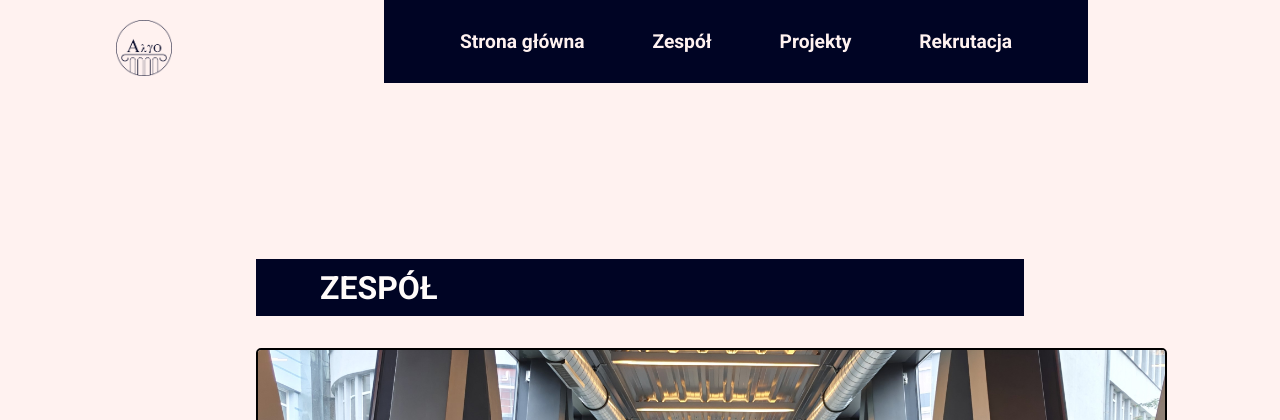
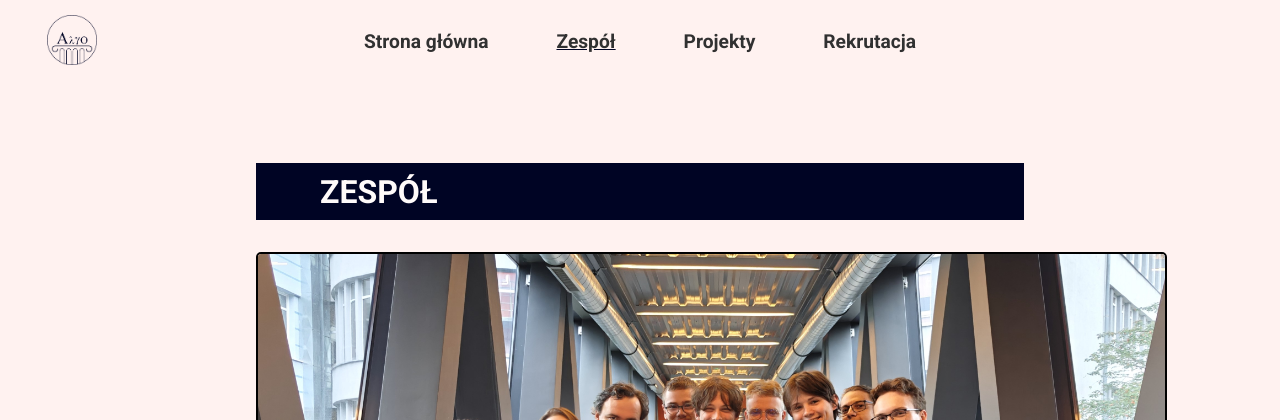
Before and after one commit to KN-Algo/strona-internetowa, a PHP site: page /about.html in a window 1280 px wide. Shown: the top 420 px of the page. Run offline with PHP 8.4, Linux system fonts and the light colour scheme.

Commit message:
reverted the navbar change and added fixed background color

```diff
--- a/about.html
+++ b/about.html
@@ -19,10 +19,7 @@
 </head>
 <nav>
     <ul class="topnav" id="nav-menu">
-        <div class="spacer"></div>
         <img src="/img/logos/logo-white.png" alt="KN ALGO">
-        <div class="spacer"></div>
-        <div class="spacer"></div>
         <li><a href="/">Strona główna</a></li>
         <li><a href="#" class="active-nav">Zespół</a></li>
         <li><a href="projects.html">Projekty</a></li>
@@ -32,9 +29,6 @@
                 <i class="fa fa-bars"></i>
             </a>
         </li>
-        <div class="spacer right"></div>
-        <div class="spacer right"></div>
-        <div class="spacer right"></div>
     </ul>
 </nav>
 <body>
--- a/styles/main.css
+++ b/styles/main.css
@@ -35,7 +35,7 @@ nav ul {
     list-style-type: none;
     margin: 0;
     padding: 0;
-    background-color: #000424;
+    background-color: #fff2f0;
 }
 
 nav li {
@@ -51,21 +51,22 @@ nav li a {
     text-align: center;
     padding: 14px 16px;
     text-decoration: none;
-    color: #fff2f0;
 }
 
 nav li a:hover {
-    color: #000424;
-    background-color: #fffbfa;
+    background-color: #000424;
+    color: #fffbfa;
     transition: 0.3s;
     text-decoration: none;
 }
 
 nav img {
-  max-height: 6em;
+  max-height: 5em;
   float: left;
-  padding: 20px;
+  padding: 15px;
   background-color: #fff2f0;
+  margin-right: -100%;
+  margin-left: 2em;
 }
 
 .active-nav {
@@ -164,14 +165,3 @@ footer p {
     }
 
 }
-
-.spacer {
-  width: 6em;
-  height: 6em;
-  background-color: #fff2f0;
-  float: left;
-}
-
-.right {
-  float: right;
-}
```
